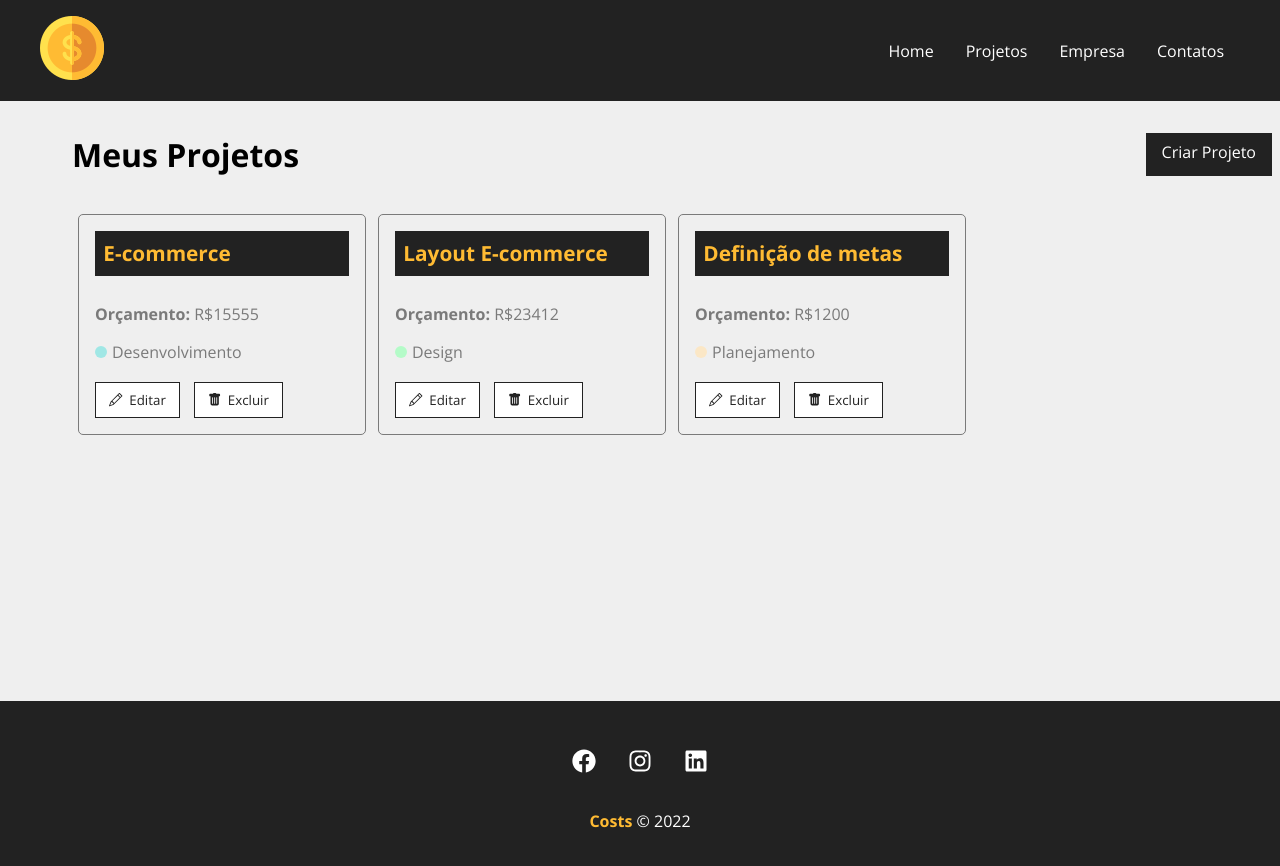
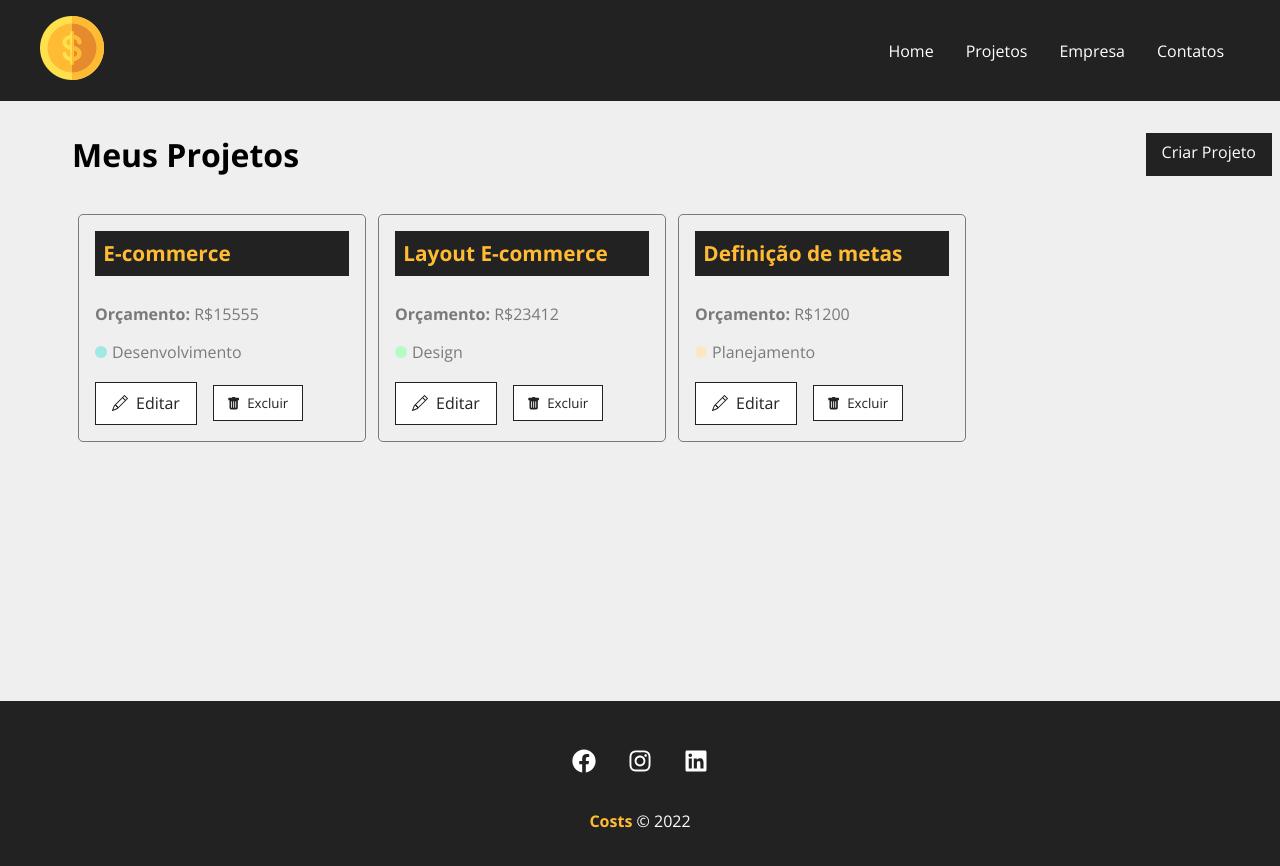
Before and after one commit to icocampos/costs, a React (Create React App) app: page /projects in a window 1280 px wide. Shown: the top 866 px of the page. Built offline with nearby package versions, Linux system fonts and the light colour scheme; data requests are answered from the project's data file.

Commit message:
config project

```diff
--- a/src/App.js
+++ b/src/App.js
@@ -4,7 +4,7 @@
 import Contact from './components/pages/Contact';
 import NewProject from './components/pages/NewProject';
 import Projects from './components/pages/Projects';
-
+import Project from './components/pages/Project';
 import Footer from './components/layout/Footer';
 import Container from './components/layout/Container';
 import Navbar from './components/layout/Navbar';
@@ -16,10 +16,11 @@
       <Container customClass="min-height">
         <Routes>
           <Route exact path="/" element={<Home />} />
-          <Route exact path="/projects" element={<Projects />}/>
-          <Route exact path="/company" element={<Company />}/>
-          <Route exact path="/contact" element={<Contact />}/>
-          <Route exact path="/newproject" element={<NewProject />}/>
+          <Route path="/projects" element={<Projects />}/>
+          <Route path="/company" element={<Company />}/>
+          <Route path="/contact" element={<Contact />}/>
+          <Route path="/newproject" element={<NewProject />}/>
+          <Route path="/project/:id" element={<Project />}/>
         </Routes>
       </Container>
       <Footer />
--- /dev/null
+++ b/src/components/pages/Project.js
@@ -0,0 +1,30 @@
+import styles from './Project.module.css';
+
+import {useParams} from 'react-router-dom';
+import {useState, useEffect} from 'react';
+
+function Project() {
+
+    const {id} = useParams();
+
+    const [project, setProject] = useState([]);
+
+    useEffect(() => {
+
+        fetch(`http://localhost:5000/projects/${id}`, {
+            method: 'GET',
+            headers: {
+                'Content-Type': 'application/json'
+            },
+        })
+            .then(res => res.json())
+            .then(data => {
+                setProject(data);
+            })
+
+    },[id])
+
+    return <p>{project.name}</p>
+}
+
+export default Project;
--- a/src/components/project/ProjectCard.js
+++ b/src/components/project/ProjectCard.js
@@ -1,4 +1,4 @@
-// import { Link } from 'react-router-dom';
+import { Link } from 'react-router-dom';
 import styles from './ProjectCard.module.css';
 
 import { BsPencil, BsFillTrashFill } from 'react-icons/bs';
@@ -20,9 +20,9 @@
                 <span className={`${styles[category.toLowerCase()]}`}></span> {category}
             </p>
             <div className={styles.project_card_actions}>
-                <button>
+                <Link to={`/project/${id}`}>
                     <BsPencil /> Editar
-                </button>
+                </Link>
                 <button onClick={remove}>
                     <BsFillTrashFill /> Excluir
                 </button>
```
Also changed, not shown: src/components/pages/Project.module.css (added).
